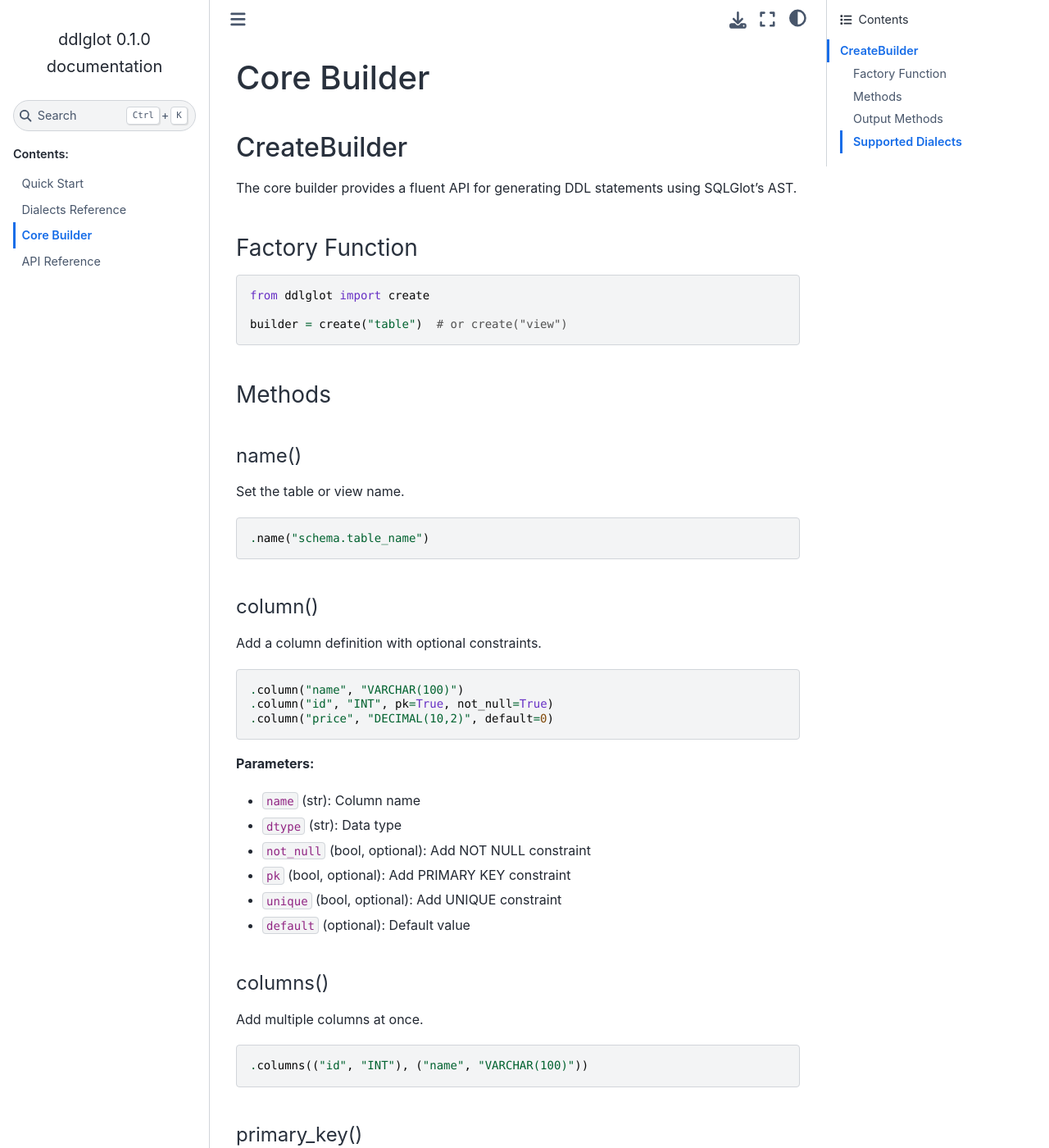
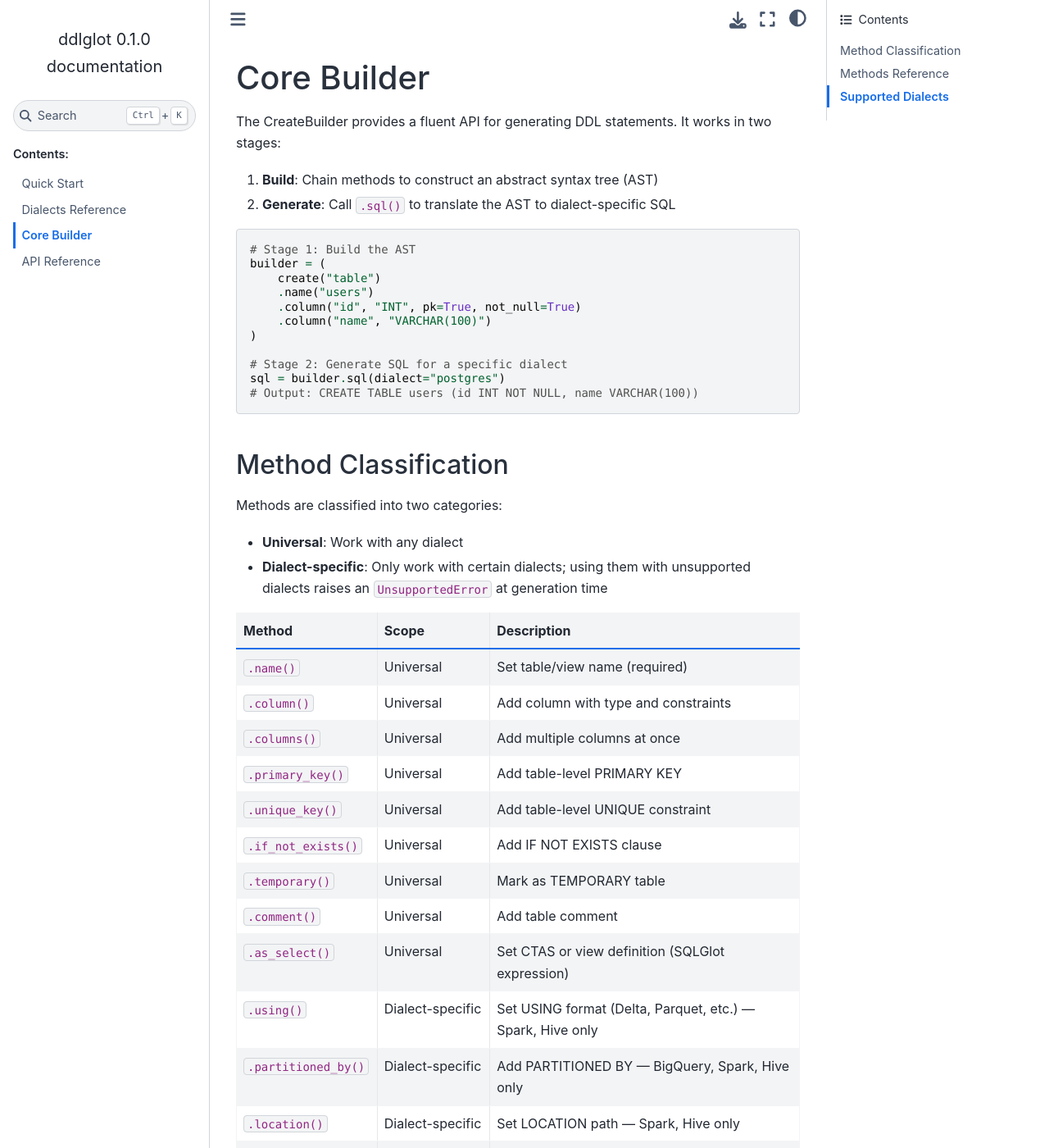
Before and after one commit to alexmarco/ddlglot, a Sphinx documentation site: the page built from docs/core_builder.rst, in a window 1280 px wide and 1400 px high. Shown: the whole window at 82% size. Built offline with Sphinx 7.4.7 and the Sphinx Book theme 1.1.4, drawn with Linux system fonts in a browser that asks for light colours; some of the changed text lies outside the part shown.

Commit message:
docs(core_builder): rewrite with method classification table and detailed flow

```diff
--- a/docs/core_builder.rst
+++ b/docs/core_builder.rst
@@ -1,31 +1,106 @@
 Core Builder
-===========
+==========
 
-CreateBuilder
--------------
+The CreateBuilder provides a fluent API for generating DDL statements. It works in
+two stages:
 
-The core builder provides a fluent API for generating DDL statements using SQLGlot's AST.
-
-Factory Function
-~~~~~~~~~~~~~~~~
+1. **Build**: Chain methods to construct an abstract syntax tree (AST)
+2. **Generate**: Call ``.sql()`` to translate the AST to dialect-specific SQL
 
 .. code-block:: python
 
-    from ddlglot import create
+    # Stage 1: Build the AST
+    builder = (
+        create("table")
+        .name("users")
+        .column("id", "INT", pk=True, not_null=True)
+        .column("name", "VARCHAR(100)")
+    )
 
-    builder = create("table")  # or create("view")
+    # Stage 2: Generate SQL for a specific dialect
+    sql = builder.sql(dialect="postgres")
+    # Output: CREATE TABLE users (id INT NOT NULL, name VARCHAR(100))
 
-Methods
-~~~~~~~
+Method Classification
+--------------------
+
+Methods are classified into two categories:
+
+- **Universal**: Work with any dialect
+- **Dialect-specific**: Only work with certain dialects; using them with
+  unsupported dialects raises an ``UnsupportedError`` at generation time
+
+.. list-table::
+   :header-rows: 1
+   :widths: 25 20 55
+
+   * - Method
+     - Scope
+     - Description
+   * - ``.name()``
+     - Universal
+     - Set table/view name (required)
+   * - ``.column()``
+     - Universal
+     - Add column with type and constraints
+   * - ``.columns()``
+     - Universal
+     - Add multiple columns at once
+   * - ``.primary_key()``
+     - Universal
+     - Add table-level PRIMARY KEY
+   * - ``.unique_key()``
+     - Universal
+     - Add table-level UNIQUE constraint
+   * - ``.if_not_exists()``
+     - Universal
+     - Add IF NOT EXISTS clause
+   * - ``.temporary()``
+     - Universal
+     - Mark as TEMPORARY table
+   * - ``.comment()``
+     - Universal
+     - Add table comment
+   * - ``.as_select()``
+     - Universal
+     - Set CTAS or view definition (SQLGlot expression)
+   * - ``.using()``
+     - Dialect-specific
+     - Set USING format (Delta, Parquet, etc.) — Spark, Hive only
+   * - ``.partitioned_by()``
+     - Dialect-specific
+     - Add PARTITIONED BY — BigQuery, Spark, Hive only
+   * - ``.location()``
+     - Dialect-specific
+     - Set LOCATION path — Spark, Hive only
+   * - ``.stored_as()``
+     - Dialect-specific
+     - Set STORED AS (PARQUET, ORC, etc.) — Hive only
+   * - ``.row_format()``
+     - Dialect-specific
+     - Set ROW FORMAT — Hive only
+   * - ``.tblproperties()``
+     - Dialect-specific
+     - Add TBLPROPERTIES — Spark, Hive only
+
+Methods Reference
+-----------------
+
+Universal Methods
+~~~~~~~~~~~~~~~~~
+
+These methods work with any SQL dialect and never raise UnsupportedError.
 
 name()
 ^^^^^^
 
-Set the table or view name.
+Set the table or view name. This is the only required method — without it,
+``to_ast()`` raises ``ASTBuildError``.
 
 .. code-block:: python
 
-    .name("schema.table_name")
+    .name("schema.table_name")       # Fully qualified
+    .name("users")                   # Simple name
 
 column()
 ^^^^^^^^
@@ -41,29 +116,34 @@
 **Parameters:**
 
 - ``name`` (str): Column name
-- ``dtype`` (str): Data type
+- ``dtype`` (str): Data type (any string — SQLGlot translates it per dialect)
 - ``not_null`` (bool, optional): Add NOT NULL constraint
-- ``pk`` (bool, optional): Add PRIMARY KEY constraint
+- ``pk`` (bool, optional): Add PRIMARY KEY constraint (sets not_null=True)
 - ``unique`` (bool, optional): Add UNIQUE constraint
-- ``default`` (optional): Default value
+- ``default`` (optional): Default value (int, float, str, bool)
 
 columns()
 ^^^^^^^^^
 
-Add multiple columns at once.
+Add multiple columns at once. Equivalent to calling ``.column()`` multiple times.
 
 .. code-block:: python
 
-    .columns(("id", "INT"), ("name", "VARCHAR(100)"))
+    .columns(
+        ("id", "INT", "pk"),
+        ("name", "VARCHAR(100)"),
+        ("created_at", "TIMESTAMP"),
+    )
 
 primary_key()
 ^^^^^^^^^^^^^
 
-Add a table-level PRIMARY KEY constraint.
+Add a table-level PRIMARY KEY constraint. Differs from ``pk=True`` in ``.column()``
+because it creates a standalone constraint, not a column-level one.
 
 .. code-block:: python
 
-    .primary_key("col1", "col2")
+    .primary_key("user_id", "tenant_id")  # Composite key
 
 unique_key()
 ^^^^^^^^^^^^
@@ -73,11 +153,12 @@
 .. code-block:: python
 
     .unique_key("email")
+    .unique_key("phone", "country_code")   # Composite unique
 
 if_not_exists()
 ^^^^^^^^^^^^^^^
 
-Add IF NOT EXISTS clause.
+Add IF NOT EXISTS clause to the CREATE statement.
 
 .. code-block:: python
 
@@ -86,7 +167,12 @@
 temporary()
 ^^^^^^^^^^^
 
-Mark as TEMPORARY table.
+Mark the table as TEMPORARY. The generated SQL varies by dialect:
+
+- Postgres: ``CREATE TEMPORARY TABLE``
+- SQLite: ``CREATE TEMPORARY TABLE``
+- Spark: ``CREATE TEMPORARY VIEW``
+- Others: UnsupportedError
 
 .. code-block:: python
 
@@ -95,58 +181,140 @@
 comment()
 ^^^^^^^^^
 
-Add a table comment.
+Add a table comment. Not supported by SQLite (silently ignored).
 
 .. code-block:: python
 
-    .comment("User information table")
+    .comment("User authentication and profile data")
 
 as_select()
 ^^^^^^^^^^^
 
-Set CTAS expression or view definition.
+Set the SELECT clause for CTAS (Create Table As Select) or view definitions.
+Requires a SQLGlot expression, not a raw string.
 
 .. code-block:: python
 
-    .as_select(exp.select("*").from_("other_table"))
+    from sqlglot import exp
+
+    .as_select(exp.select("id", "name").from_("source_table"))
+
+    # For views:
+    .as_select(exp.select("*").from_("users").where("active = true"))
+
+Dialect-Specific Methods
+~~~~~~~~~~~~~~~~~~~~~~~
+
+These methods only work with certain dialects. Using them with unsupported
+dialects raises ``sqlglot.errors.UnsupportedError`` at generation time.
 
 using()
 ^^^^^^^
 
-Set USING format (for file-based tables like Delta, Parquet).
+Set the USING clause for file-based tables. Typically used with ``.partitioned_by()``
+and ``.location()``.
+
+**Supported dialects:** Spark, Hive
 
 .. code-block:: python
 
-    .using("delta")
-    .using("parquet")
+    .using("delta")      # Delta Lake format
+    .using("parquet")    # Parquet files
+    .using("orc")        # ORC files
 
 partitioned_by()
-^^^^^^^^^^^^^^^
+^^^^^^^^^^^^^^^^
 
-Add PARTITIONED BY clause.
+Add PARTITIONED BY clause. In Spark/Hive, partition columns must also be defined
+in ``.columns()``. In BigQuery, they are declared only here.
+
+**Supported dialects:** BigQuery, Spark, Hive
 
 .. code-block:: python
 
-    .partitioned_by("date_column")
+    # Spark/Hive: partition columns must be in .columns() too
+    .column("event_date", "DATE")
+    .partitioned_by("event_date")
+
+    # BigQuery: only here (not in .columns())
+    .partitioned_by("created_at")
 
 location()
 ^^^^^^^^^^
 
-Set LOCATION path.
+Set the LOCATION path for external tables.
+
+**Supported dialects:** Spark, Hive
 
 .. code-block:: python
 
-    .location("s3://bucket/path/")
+    .location("s3://warehouse/db/table/")
+    .location("/mnt/data/table")
 
-tblproperties()
-^^^^^^^^^^^^^^
+stored_as()
+^^^^^^^^^^^
 
-Add TBLPROPERTIES.
+Set the STORED AS clause for Hive tables.
+
+**Supported dialects:** Hive
 
 .. code-block:: python
 
-    .tblproperties({"delta.enableChangeDataFeed": True})
-    .tblproperties({"key": "value"})
+    .stored_as("PARQUET")
+    .stored_as("ORC")
+    .stored_as("TEXTFILE")
+
+row_format()
+^^^^^^^^^^^^
+
+Set the ROW FORMAT clause for Hive tables.
+
+**Supported dialects:** Hive
+
+.. code-block:: python
+
+    .row_format("DELIMITED")
+    .row_format("SERDE 'org.apache.hadoop.hive.serde2.lazy.LazySimpleSerDe'")
+
+tblproperties()
+^^^^^^^^^^^^^^^
+
+Add TBLPROPERTIES key-value pairs. Used for table metadata, SerDe properties,
+Delta Lake features, etc.
+
+**Supported dialects:** Spark, Hive
+
+.. code-block:: python
+
+    .tblproperties({"delta.enableChangeDataFeed": "true"})
+    .tblproperties({"format": "csv", "delimiter": ","})
+
+Error Handling
+~~~~~~~~~~~~~~
+
+When using dialect-specific methods with unsupported dialects, SQLGlot raises
+``UnsupportedError`` at generation time (when ``.sql()`` is called), not at
+build time.
+
+.. code-block:: python
+
+    # This works fine — we only build the AST
+    builder = (
+        create("table")
+        .name("events")
+        .column("id", "INT")
+        .partitioned_by("date")   # Works in memory
+    )
+
+    # This raises UnsupportedError
+    sql = builder.sql(dialect="postgres")
+    # UnsupportedError: Partitioning is not supported for postgres
+
+**Best practices:**
+
+- Use try/except around ``.sql()`` if targeting multiple dialects
+- Check the method classification table before using dialect-specific features
+- Refer to ``docs/dialects.rst`` for a complete feature matrix
 
 Output Methods
 ~~~~~~~~~~~~~~
@@ -154,32 +322,35 @@
 to_ast()
 ^^^^^^^^
 
-Return SQLGlot AST expression.
+Return the SQLGlot ``exp.Create`` AST. Use this for debugging or further
+manipulation with SQLGlot APIs.
 
 .. code-block:: python
 
     ast = builder.to_ast()
+    # Returns: exp.Create instance
 
 sql()
 ^^^^^
 
-Generate SQL string with optional dialect-specific translation.
+Generate the SQL string with optional dialect-specific translation.
 
 .. code-block:: python
 
-    sql = builder.sql(dialect="postgres")
-    sql_pretty = builder.sql(dialect="postgres", pretty=True, indent=4)
+    sql = builder.sql()                         # Dialect-agnostic SQL
+    sql = builder.sql(dialect="postgres")       # PostgreSQL-specific
+    sql = builder.sql(dialect="spark", pretty=True)  # Pretty-printed
 
 **Parameters:**
 
-- ``dialect`` (str, optional): SQL dialect (e.g., "postgres", "spark", "bigquery")
-- ``pretty`` (bool, optional): Enable pretty printing (default: False)
+- ``dialect`` (str, optional): SQL dialect (default: None = generic)
+- ``pretty`` (bool, optional): Enable pretty printing
 - ``indent`` (int, optional): Spaces per indent level (default: 2)
 - ``pad`` (int, optional): Alignment padding (default: 2)
 - ``max_text_width`` (int, optional): Max line width before wrapping (default: 80)
 
 Supported Dialects
-~~~~~~~~~~~~~~~~~
+------------------
 
 ddlglot supports all SQLGlot dialects:
 
@@ -194,4 +365,5 @@
 - ``redshift``
 - And many more...
 
-SQLGlot automatically handles dialect-specific syntax translation.
+SQLGlot automatically handles dialect-specific syntax translation at generation
+time.
```
